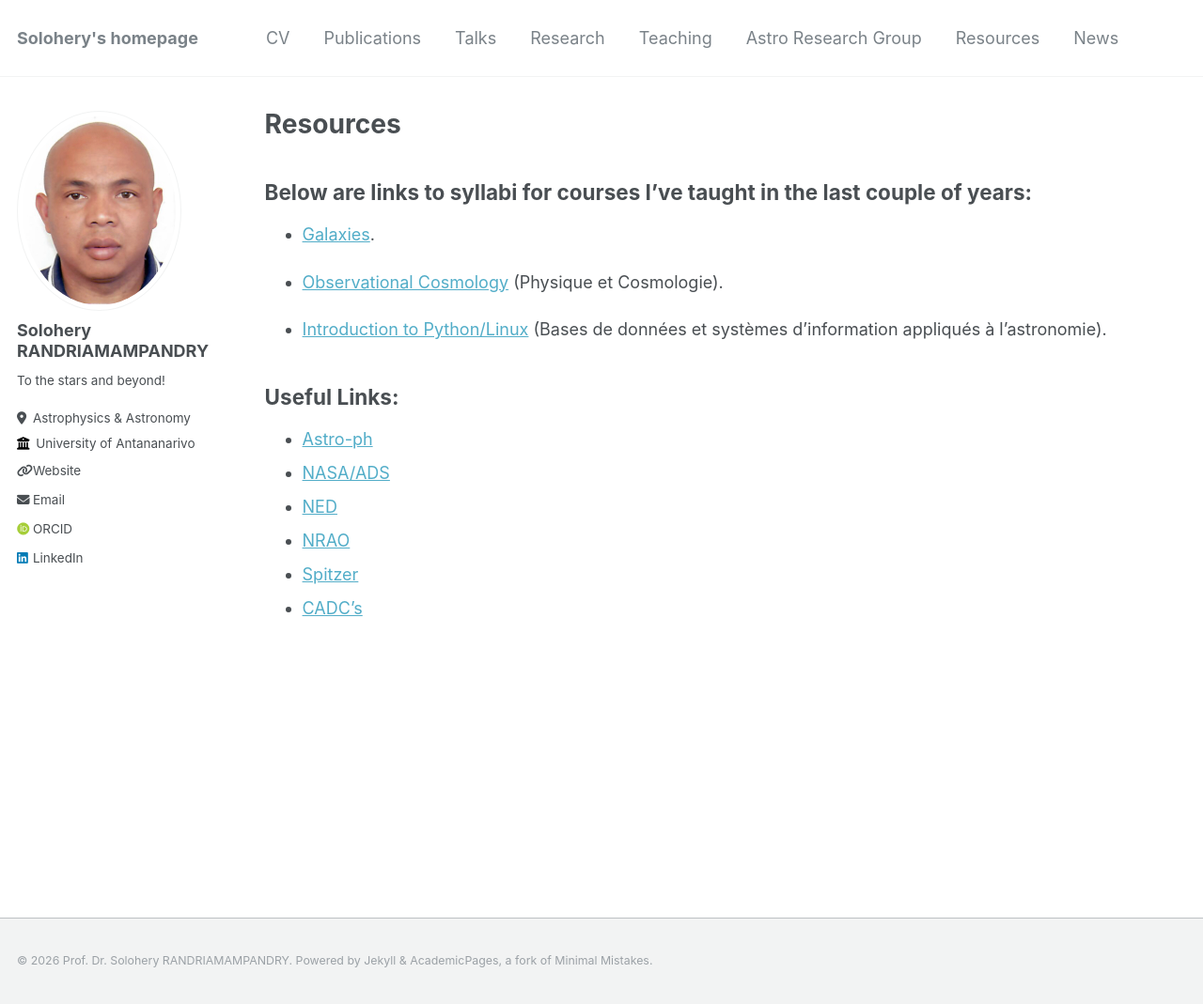
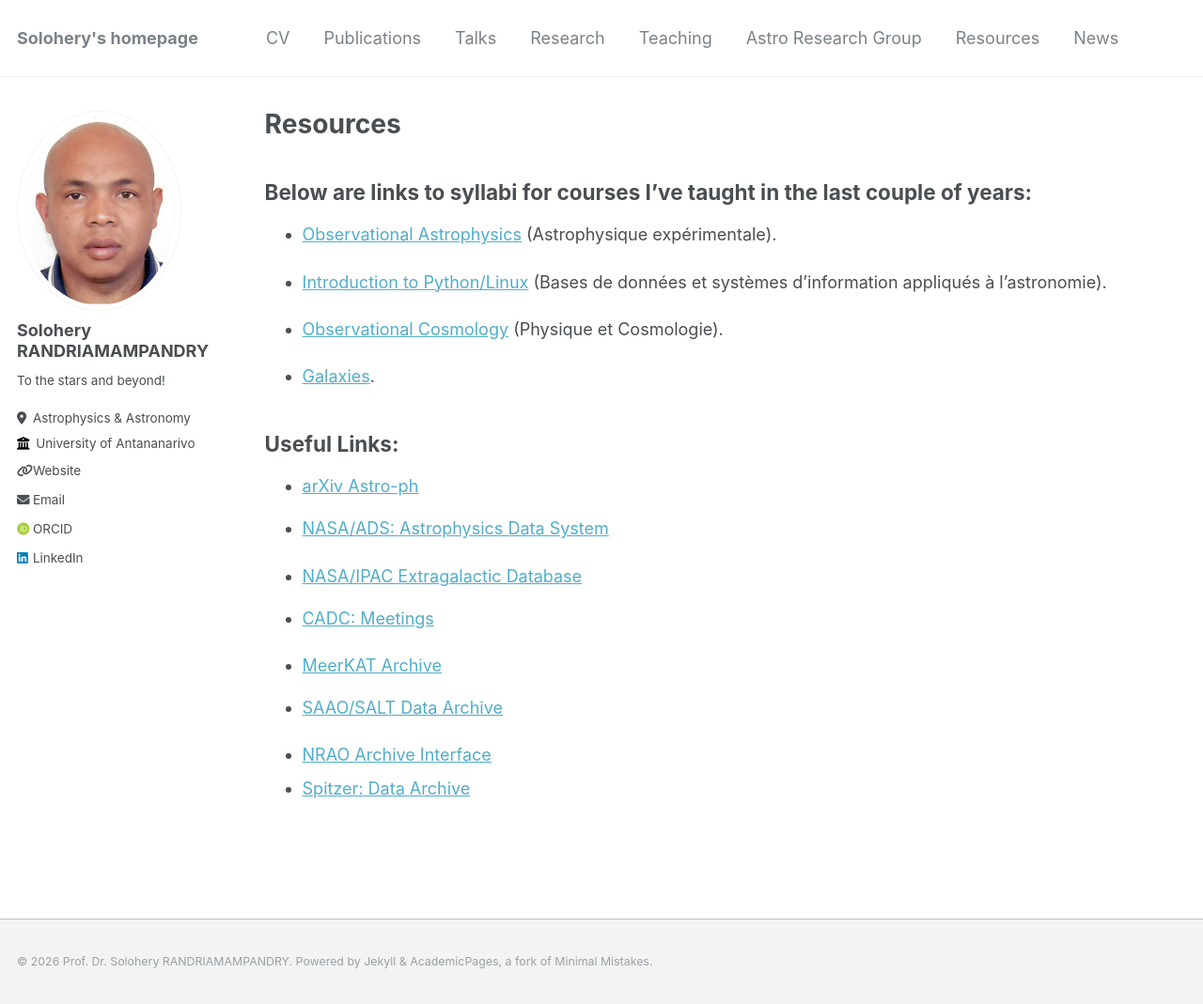
Before and after one commit to solohery-astro/solohery-astro.github.io, a Jekyll site: the page built from _pages/resources.md, in a window 1280 px wide and 1069 px high. Shown: the whole window at 94% size. Built offline with Jekyll 4.4.1, drawn with Linux system fonts in a browser that asks for light colours; some web fonts are replaced.

Commit message:
Update resource links and add new courses

```diff
--- a/_pages/resources.md
+++ b/_pages/resources.md
@@ -7,18 +7,24 @@ author_profile: true
 
 ## Below are links to syllabi for courses I’ve taught in the last couple of years:
 
-* [Galaxies](https://drive.google.com/file/d/1shdM2LKVQAMiy1CAl262LeagvBfYvKB0/view?usp=sharing){:target="_blank" rel="noopener noreferrer"}.
+* [Observational Astrophysics](https://drive.google.com/file/d/1_vzkhsazIBdHoX0s2AEnoyGbFJbTgcWR/view?usp=sharing){:target="_blank" rel="noopener noreferrer"} (Astrophysique expérimentale).
+
+* [Introduction to Python/Linux](https://drive.google.com/file/d/1c41Pxxu1JNrrO8tlWxiXlig9q5P_QiuU/view?usp=sharing){:target="_blank" rel="noopener noreferrer"} (Bases de données et systèmes d’information appliqués à l’astronomie).
 
 * [Observational Cosmology](https://drive.google.com/file/d/1MohyVBD026no9AI3YlvOwEiowkTr6ET4/view?usp=sharing){:target="_blank" rel="noopener noreferrer"} (Physique et Cosmologie).
 
-* [Introduction to Python/Linux](https://drive.google.com/file/d/1c41Pxxu1JNrrO8tlWxiXlig9q5P_QiuU/view?usp=sharing){:target="_blank" rel="noopener noreferrer"} (Bases de données et systèmes d’information appliqués à l’astronomie).
-
-
+* [Galaxies](https://drive.google.com/file/d/1shdM2LKVQAMiy1CAl262LeagvBfYvKB0/view?usp=sharing){:target="_blank" rel="noopener noreferrer"}.
 
 ## Useful Links:
-* [Astro-ph](https://arxiv.org/list/astro-ph/new){:target="_blank" rel="noopener noreferrer"}
-* [NASA/ADS](https://ui.adsabs.harvard.edu/classic-form){:target="_blank" rel="noopener noreferrer"}
-* [NED](http://ned.ipac.caltech.edu/){:target="_blank" rel="noopener noreferrer"}
-* [NRAO](https://data.nrao.edu/portal/#/){:target="_blank" rel="noopener noreferrer"}
-* [Spitzer](https://irsa.ipac.caltech.edu/data/SPITZER/docs/spitzerdataarchives/){:target="_blank" rel="noopener noreferrer"}
-* [CADC’s](https://www.cadc-ccda.hia-iha.nrc-cnrc.gc.ca/en/meetings/recent/){:target="_blank" rel="noopener noreferrer"}
+
+* [arXiv Astro-ph](https://arxiv.org/list/astro-ph/new){:target="_blank" rel="noopener noreferrer"}
+* [NASA/ADS: Astrophysics Data System](https://ui.adsabs.harvard.edu/classic-form){:target="_blank" rel="noopener noreferrer"}
+
+* [NASA/IPAC Extragalactic Database](http://ned.ipac.caltech.edu/){:target="_blank" rel="noopener noreferrer"}
+* [CADC: Meetings](https://www.cadc-ccda.hia-iha.nrc-cnrc.gc.ca/en/meetings/recent/){:target="_blank" rel="noopener noreferrer"}
+
+* [MeerKAT Archive](https://archive.sarao.ac.za){:target="_blank" rel="noopener noreferrer"}
+* [SAAO/SALT Data Archive](https://ssda.saao.ac.za){:target="_blank" rel="noopener noreferrer"}
+
+* [NRAO Archive Interface](https://data.nrao.edu/portal/#/){:target="_blank" rel="noopener noreferrer"}
+* [Spitzer: Data Archive](https://irsa.ipac.caltech.edu/data/SPITZER/docs/spitzerdataarchives/){:target="_blank" rel="noopener noreferrer"}
```
